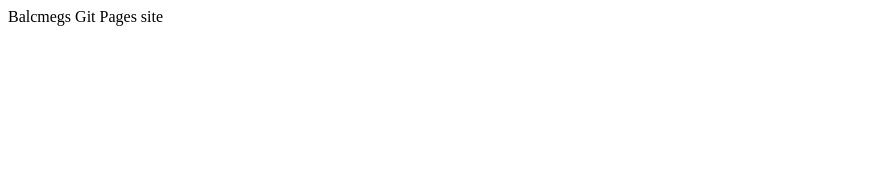
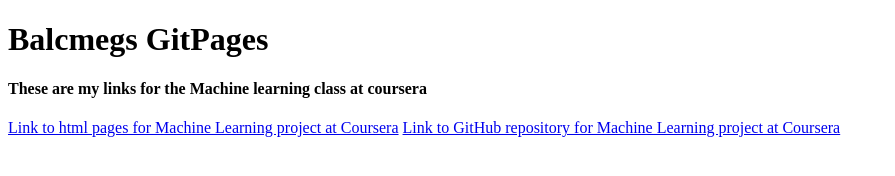
Before and after one commit to Balcmeg/balcmeg.github.io, a plain HTML site: page index.html in a window 1280 px wide. Shown: the whole page, without its empty margins (0-895 px from the left). Drawn offline with Linux system fonts and the light colour scheme.

Commit message:
working links

```diff
--- a/index.html
+++ b/index.html
@@ -1,5 +1,22 @@
-Balcmegs Git Pages site
 
-<link rel="Link to html pages for Machine Learning project at Coursera" type="text/css" href="MachineProject_Sub.html">
 
-<link rel="Link to GitHub repository for Machine Learning project at Coursera" type="text/css" href="http://github.com/Balcmeg/MachineProj">
+
+
+<!DOCTYPE html>
+<html>
+<head>
+  <title>Balcmegs GitPages</title>
+</head>
+
+<body>
+
+  <h1>Balcmegs GitPages</h1>
+<h4>These are my links for the Machine learning class at coursera</h4>
+  <p><a href="MachineProject_Sub.html">Link to html pages for Machine Learning project at Coursera</a>
+
+<a href="http://github.com/Balcmeg/MachineProj">Link to GitHub repository for Machine Learning project at Coursera</a>
+</p>
+
+</body>
+
+</html>
```
